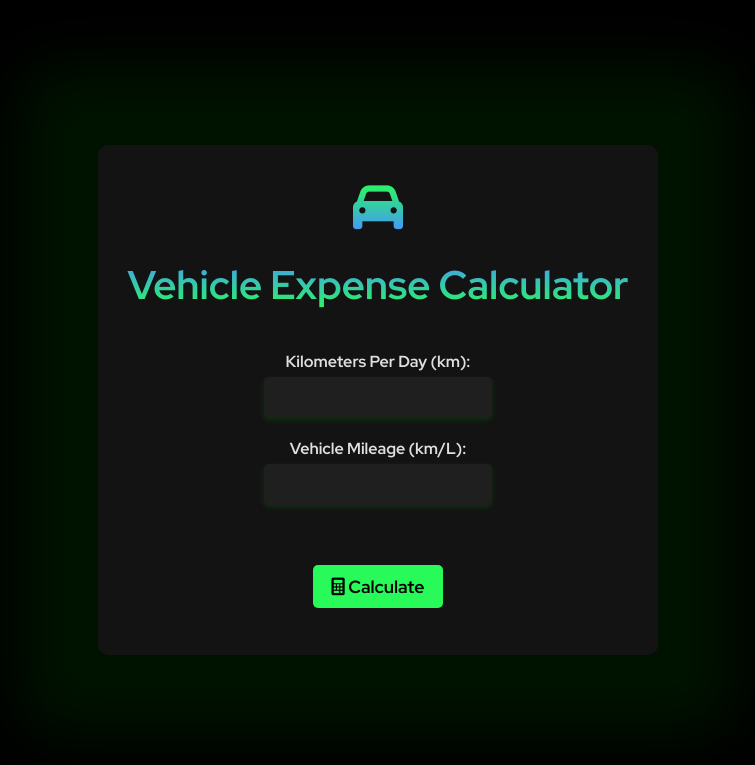
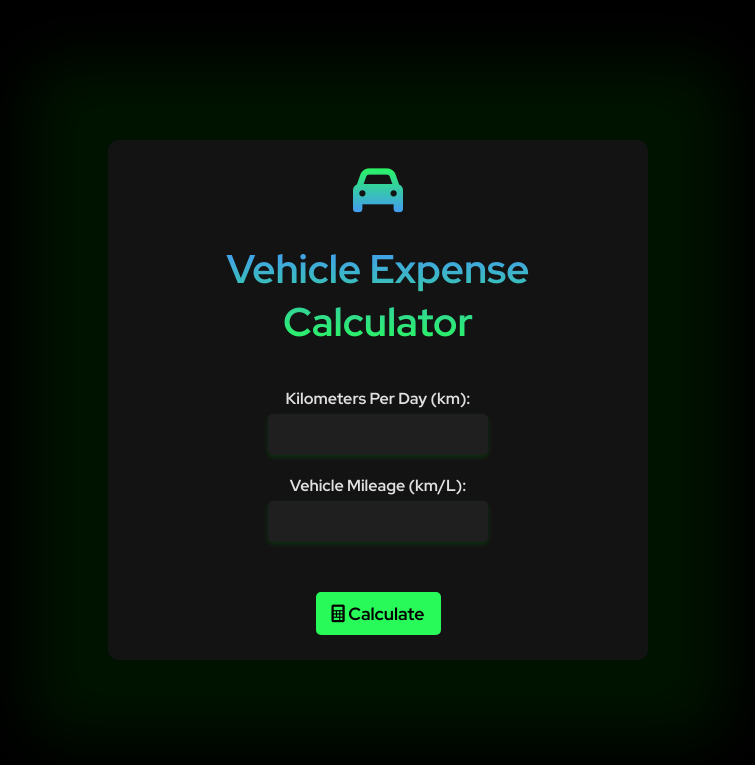
Before and after one commit to Ayaan2328/Expense-calc, a Flask app: page / in a window 1280 px wide. Shown: the top 765 px of the page, without its empty margins (262-1017 px from the left). Run offline with Flask 3, Linux system fonts and the light colour scheme.

Commit message:
Update index.html

```diff
--- a/templates/index.html
+++ b/templates/index.html
@@ -42,8 +42,8 @@
             box-shadow: 0px 0px 60px 80px rgba(0, 128, 0, 0.15);
             display: flex;
             flex-direction: column;
-            width: 520px;
-            height: 470px;
+            width: 500px;
+            height: 480px;
             transition: transform 0.3s, box-shadow 0.3s;
         }
 
@@ -80,7 +80,7 @@
 
         button {
             margin-bottom: 50px;
-        	margin-top: 40px;
+        	margin-top: 30px;
         	width: 25%;
 	    	font-family: 'Red Hat Display', sans-serif;
             padding: 10px;
@@ -109,7 +109,7 @@
            -webkit-background-clip: text;
             -webkit-text-fill-color: transparent;
             font-size: 50px;
-            margin-top: 40px;"></i>
+            margin-top: 50px;"></i>
         <h1>Vehicle Expense Calculator</h1>
         <label for="range">Kilometers Per Day (km):</label>
         <input type="number" id="range" name="range" required>
```
